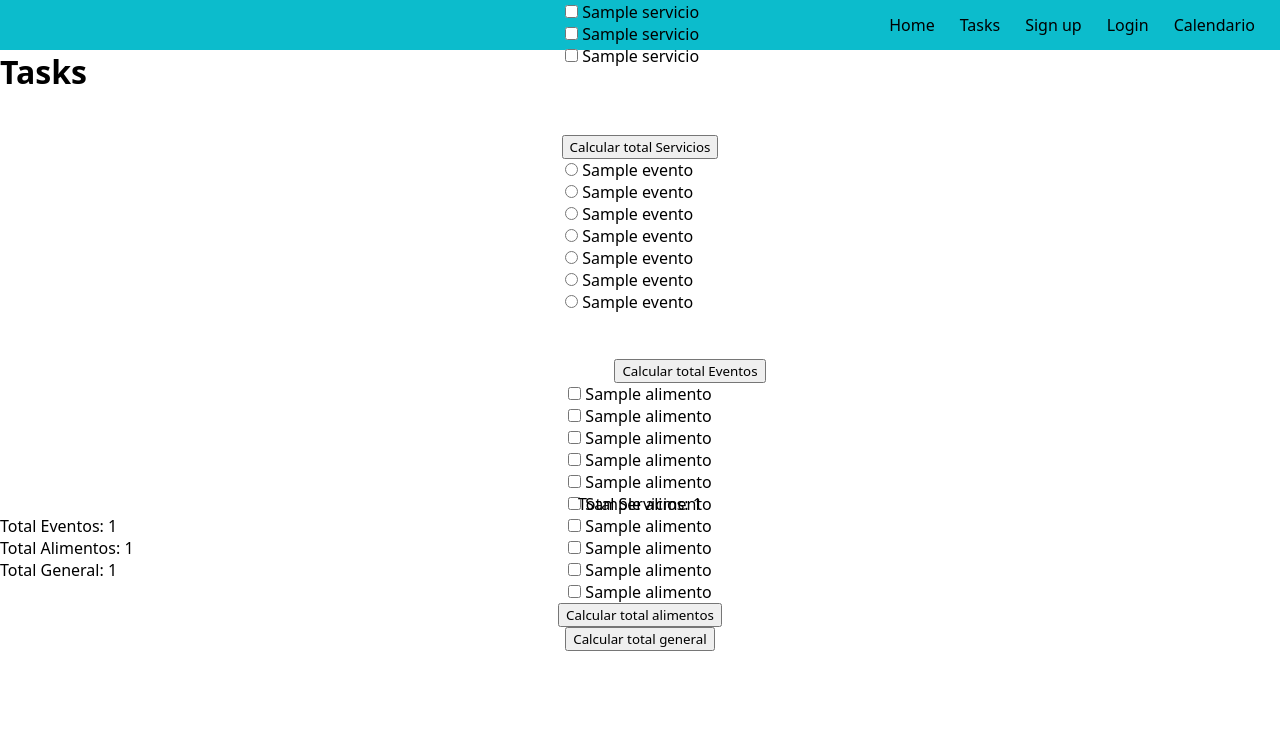
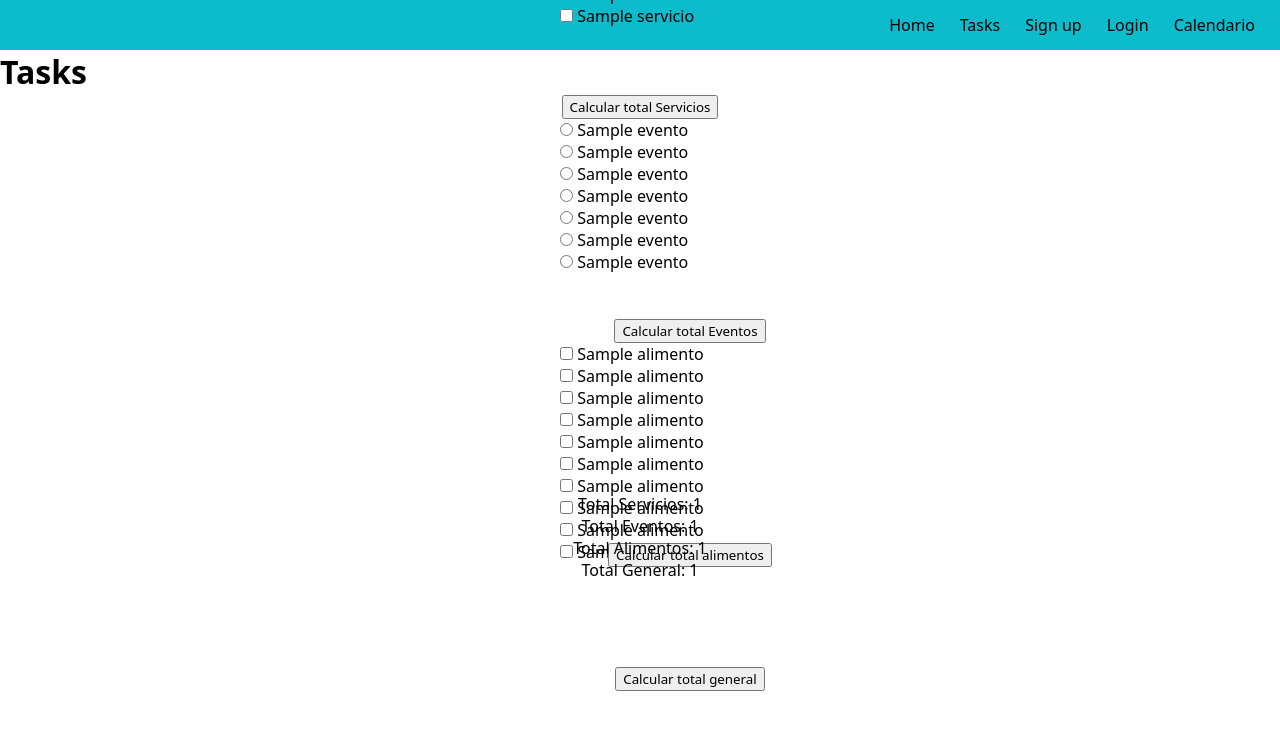
Before and after one commit to ALEJABM0817/projectDesarrollo2, a Django app: template tasks/templates/tasks.html in a window 1280 px wide. Shown: the top 730 px of the page. Run offline with Django 4.2, Linux system fonts and the light colour scheme; the template is opened without the code that fills it: most values are stand-ins (such as "Sample title", 1, 10 or a date in 2020).

Commit message:
Update styles.css

```diff
--- a/tasks/static/css/styles.css
+++ b/tasks/static/css/styles.css
@@ -115,11 +115,6 @@
     display: none;
 }
 
-.form-container {
-    display: flex;
-    justify-content: space-between;
-}
-
 .formulario {
     flex: 1;
     display: flex;
@@ -129,21 +124,14 @@
     height: 50vh;
 }
 
-.formulario2 {
-    flex: 1;
-    display: flex;
-    flex-direction: column;
-    justify-content: flex-start;
-    align-items: flex-start;
-    height: 50vh;
-    margin-top: 20px;
-    margin-left: 10px;
-}
 
-.checkbox-servicios, .radio-eventos {
+
+.checkbox-servicios, .radio-eventos, .checkbox-alimentos {
+    float: left;
     width: 150px;
     height: 100px;
-    display: block;
+    margin-right: 10px;
+
 }
 
 .valor-servicio {
@@ -162,3 +150,44 @@
     display: block;
     margin-left: 100px;
 }
+
+.valor-alimentos {
+    margin-top: 100px;
+    display: block;
+    margin-left: 100px;
+}
+
+.mi-total-eventos {
+    margin-left: auto;
+    margin-right: auto;
+    text-align: center;
+}
+.mi-total-alimentos {
+    margin-left: auto;
+    margin-right: auto;
+    text-align: center;
+}
+
+.mi-total-general {
+    margin-left: auto;
+    margin-right: auto;
+    text-align: center;
+}
+.calcular-total {
+    margin-top: 100px;
+    display: block;
+    margin-left: 100px;
+}
+
+.cuadroDescriptivo {
+  background-color: #f5f5f5;
+  border: 1px solid #ccc;
+  padding: 10px;
+  margin-top: 10px;
+}
+
+.descripcionAlimento {
+  font-weight: bold;
+  color: #333;
+  margin-bottom: 5px;
+}
```
